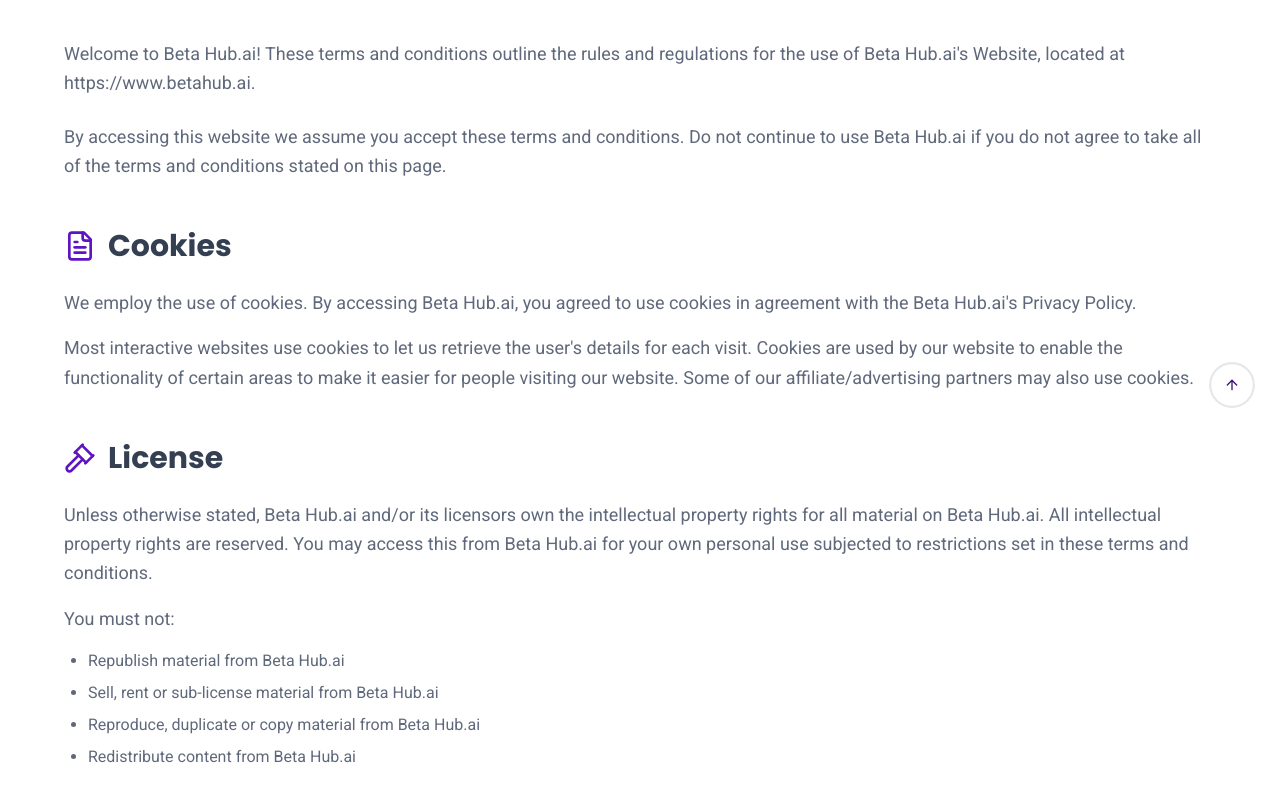
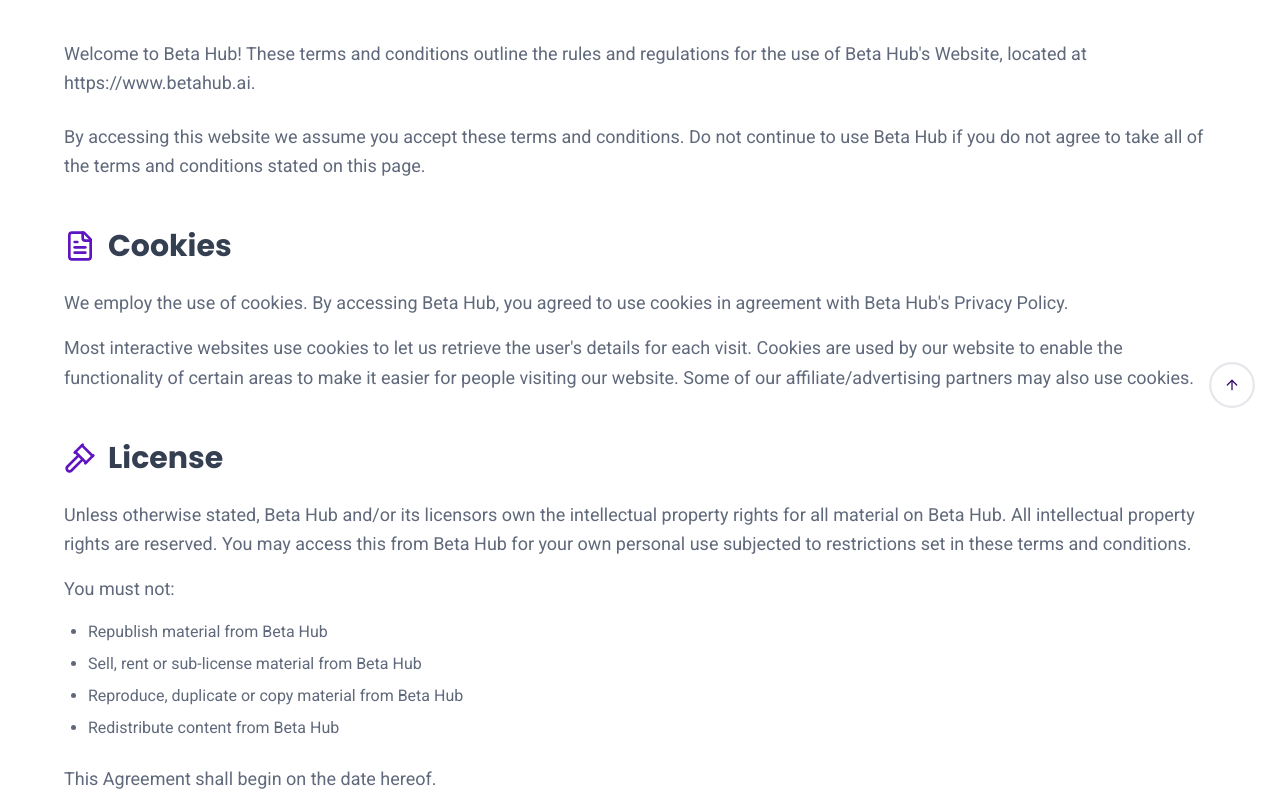
Before and after one commit to sukrutikonhar/betahub-v3, a React (Vite) app: page /terms-of-service in a window 1280 px wide. Shown: the part 360-1158 px from the top of the page. Built offline with nearby package versions, Linux system fonts and the light colour scheme.

Commit message:
changes in about, beta hub name and pricing

```diff
--- a/src/pages/AboutPage.tsx
+++ b/src/pages/AboutPage.tsx
@@ -39,7 +39,7 @@
     {
       icon: <TrendingUp className="w-8 h-8" />,
       title: "Adoption Over Hype",
-      description: "Success is not a mere demo. Success is when your entire organization uses agents every day."
+      description: "Success is not a mere demo. Success is when your entire organization uses agents to get things done."
     },
     {
       icon: <Target className="w-8 h-8" />,
@@ -293,7 +293,7 @@
         <div className="section-container section-padding relative z-10">
           <div className="max-w-4xl mx-auto text-center">
             <h2 className="text-4xl lg:text-5xl font-bold text-white mb-6">
-              Let's build the agents that will power your enterprise success.
+              We build the agents that will power your enterprise success.
             </h2>
             <p className="text-xl text-white/90 mb-12 max-w-3xl mx-auto leading-relaxed">
               Ready to transform your business with AI agents that actually work?
--- a/src/pages/CookiePolicyPage.tsx
+++ b/src/pages/CookiePolicyPage.tsx
@@ -66,9 +66,9 @@
                                     For the purposes of this Cookie Policy:
                                 </p>
                                 <ul className="list-disc pl-6 mb-6 space-y-2" style={{ color: '#60697b' }}>
-                                    <li><strong>Company</strong> (referred to as either "the Company", "We", "Us" or "Our" in this Cookie Policy) refers to Beta Hub.ai.</li>
+                                    <li><strong>Company</strong> (referred to as either "the Company", "We", "Us" or "Our" in this Cookie Policy) refers to Beta Hub.</li>
                                     <li><strong>Cookies</strong> means small files that are placed on Your computer, mobile device or any other device by a website, containing your browsing history on that website among its many uses.</li>
-                                    <li><strong>Website</strong> refers to Beta Hub.ai, accessible from https://www.betahub.ai</li>
+                                    <li><strong>Website</strong> refers to Beta Hub, accessible from https://www.betahub.ai</li>
                                     <li><strong>You</strong> means the individual accessing or using the Service, or the company, or other legal entity on behalf of which such individual is accessing or using the Service, as applicable.</li>
                                 </ul>
                             </div>
--- a/src/pages/PrivacyPolicyPage.tsx
+++ b/src/pages/PrivacyPolicyPage.tsx
@@ -64,7 +64,7 @@
                                 </p>
                                 <ul className="list-disc pl-6 mb-6 space-y-2" style={{ color: '#60697b' }}>
                                     <li><strong>Account</strong> means a unique account created for You to access our Service or parts of our Service.</li>
-                                    <li><strong>Company</strong> (referred to as either "the Company", "We", "Us" or "Our" in this Agreement) refers to Beta Hub.ai.</li>
+                                    <li><strong>Company</strong> (referred to as either "the Company", "We", "Us" or "Our" in this Agreement) refers to Beta Hub.</li>
                                     <li><strong>Cookies</strong> are small files that are placed on Your computer, mobile device or any other device by a website, containing the details of Your browsing history on that website among its many uses.</li>
                                     <li><strong>Country</strong> refers to: United States</li>
                                     <li><strong>Device</strong> means any device that can access the Service such as a computer, a cellphone or a digital tablet.</li>
@@ -72,7 +72,7 @@
                                     <li><strong>Service</strong> refers to the Website.</li>
                                     <li><strong>Service Provider</strong> means any natural or legal person who processes the data on behalf of the Company. It refers to third-party companies or individuals employed by the Company to facilitate the Service, to provide the Service on behalf of the Company, to perform services related to the Service or to assist the Company in analyzing how the Service is used.</li>
                                     <li><strong>Usage Data</strong> refers to data collected automatically, either generated by the use of the Service or from the Service infrastructure itself (for example, the duration of a page visit).</li>
-                                    <li><strong>Website</strong> refers to Beta Hub.ai, accessible from https://www.betahub.ai</li>
+                                    <li><strong>Website</strong> refers to Beta Hub, accessible from https://www.betahub.ai</li>
                                     <li><strong>You</strong> means the individual accessing or using the Service, or the company, or other legal entity on behalf of which such individual is accessing or using the Service, as applicable.</li>
                                 </ul>
                             </div>
--- a/src/pages/TermsOfServicePage.tsx
+++ b/src/pages/TermsOfServicePage.tsx
@@ -39,10 +39,10 @@
                             {/* Introduction */}
                             <div className="mb-12">
                                 <p className="text-lg leading-relaxed mb-6" style={{ color: '#60697b' }}>
-                                    Welcome to Beta Hub.ai! These terms and conditions outline the rules and regulations for the use of Beta Hub.ai's Website, located at https://www.betahub.ai.
+                                    Welcome to Beta Hub! These terms and conditions outline the rules and regulations for the use of Beta Hub's Website, located at https://www.betahub.ai.
                                 </p>
                                 <p className="text-lg leading-relaxed" style={{ color: '#60697b' }}>
-                                    By accessing this website we assume you accept these terms and conditions. Do not continue to use Beta Hub.ai if you do not agree to take all of the terms and conditions stated on this page.
+                                    By accessing this website we assume you accept these terms and conditions. Do not continue to use Beta Hub if you do not agree to take all of the terms and conditions stated on this page.
                                 </p>
                             </div>
 
@@ -53,7 +53,7 @@
                                     Cookies
                                 </h2>
                                 <p className="text-lg leading-relaxed mb-4" style={{ color: '#60697b' }}>
-                                    We employ the use of cookies. By accessing Beta Hub.ai, you agreed to use cookies in agreement with the Beta Hub.ai's Privacy Policy.
+                                    We employ the use of cookies. By accessing Beta Hub, you agreed to use cookies in agreement with Beta Hub's Privacy Policy.
                                 </p>
                                 <p className="text-lg leading-relaxed mb-4" style={{ color: '#60697b' }}>
                                     Most interactive websites use cookies to let us retrieve the user's details for each visit. Cookies are used by our website to enable the functionality of certain areas to make it easier for people visiting our website. Some of our affiliate/advertising partners may also use cookies.
@@ -67,17 +67,17 @@
                                     License
                                 </h2>
                                 <p className="text-lg leading-relaxed mb-4" style={{ color: '#60697b' }}>
-                                    Unless otherwise stated, Beta Hub.ai and/or its licensors own the intellectual property rights for all material on Beta Hub.ai. All intellectual property rights are reserved. You may access this from Beta Hub.ai for your own personal use subjected to restrictions set in these terms and conditions.
+                                    Unless otherwise stated, Beta Hub and/or its licensors own the intellectual property rights for all material on Beta Hub. All intellectual property rights are reserved. You may access this from Beta Hub for your own personal use subjected to restrictions set in these terms and conditions.
                                 </p>
 
                                 <p className="text-lg leading-relaxed mb-4" style={{ color: '#60697b' }}>
                                     You must not:
                                 </p>
                                 <ul className="list-disc pl-6 mb-6 space-y-2" style={{ color: '#60697b' }}>
-                                    <li>Republish material from Beta Hub.ai</li>
-                                    <li>Sell, rent or sub-license material from Beta Hub.ai</li>
-                                    <li>Reproduce, duplicate or copy material from Beta Hub.ai</li>
-                                    <li>Redistribute content from Beta Hub.ai</li>
+                                    <li>Republish material from Beta Hub</li>
+                                    <li>Sell, rent or sub-license material from Beta Hub</li>
+                                    <li>Reproduce, duplicate or copy material from Beta Hub</li>
+                                    <li>Redistribute content from Beta Hub</li>
                                 </ul>
 
                                 <p className="text-lg leading-relaxed" style={{ color: '#60697b' }}>
```
Also changed, not shown: src/pages/PricingPage.tsx (+0 -12 lines).
